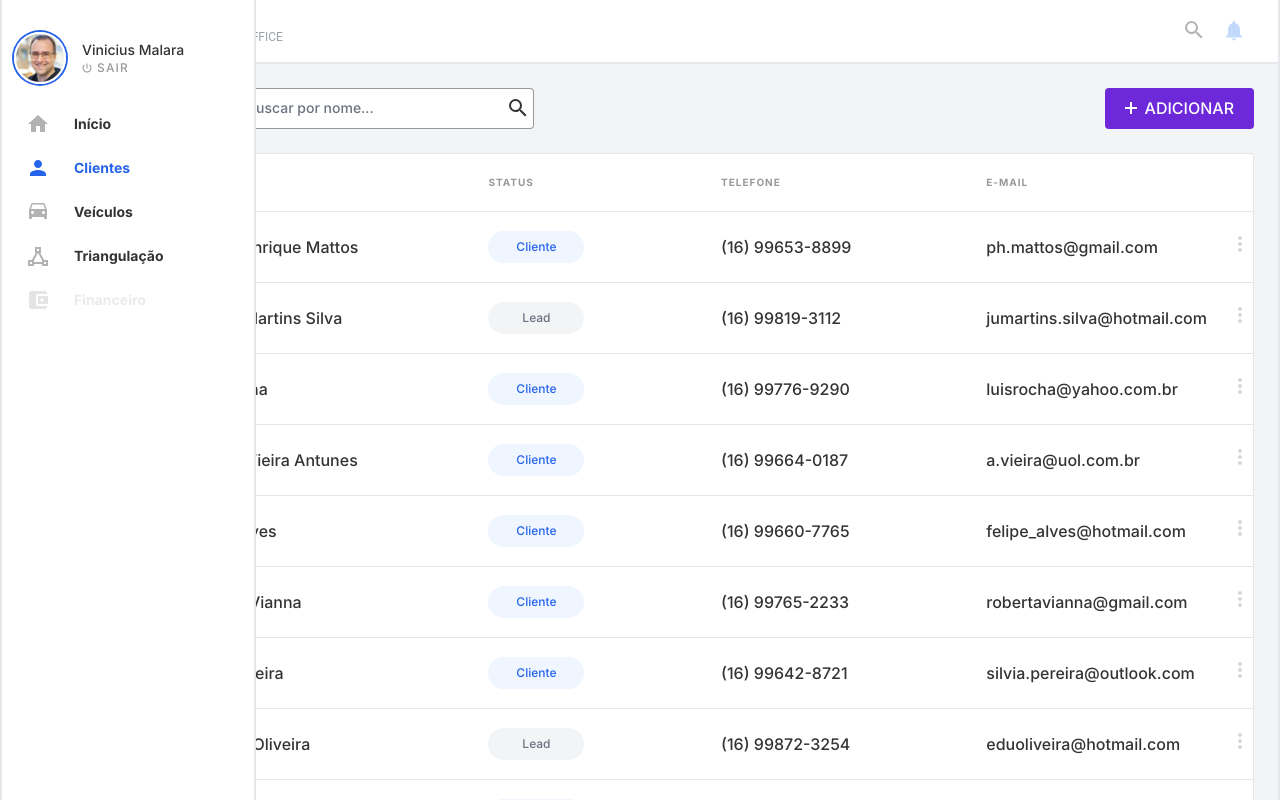
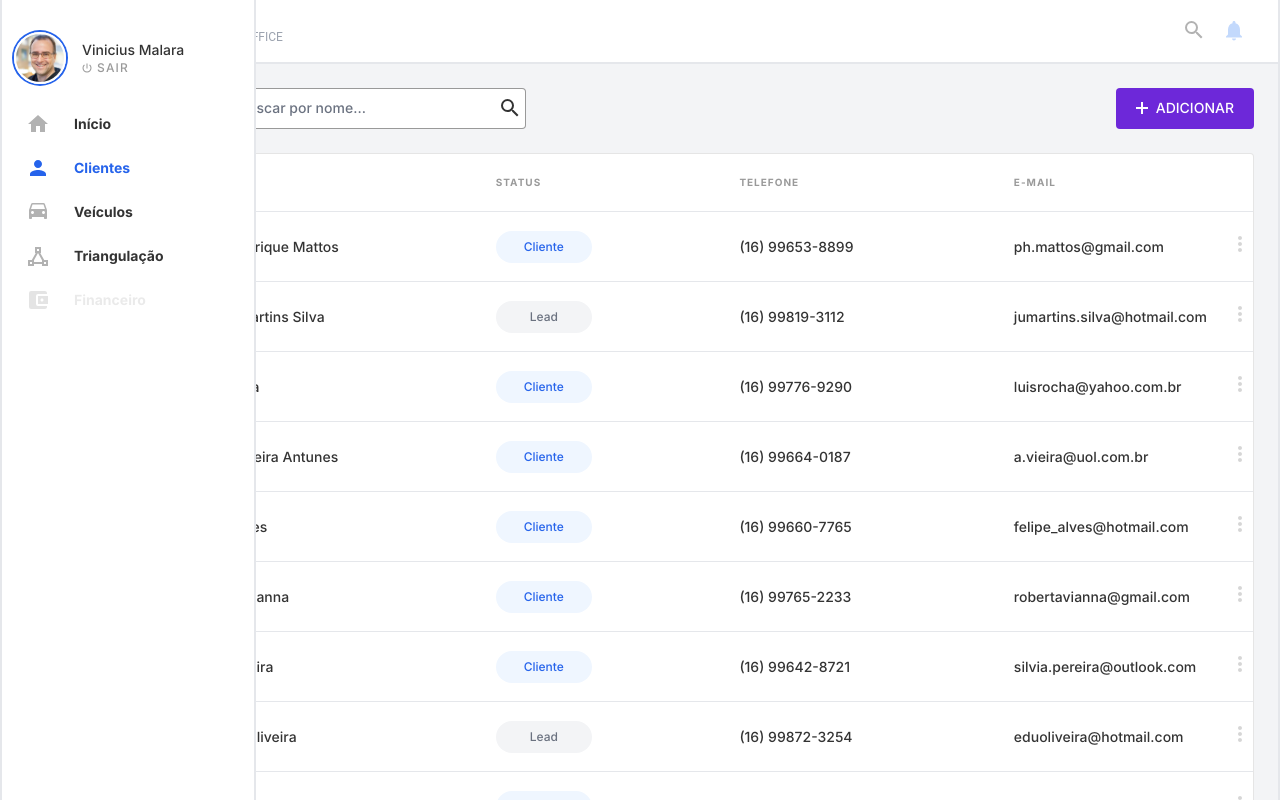
Before and after one commit to d1urno/dryve-frontend-test, a Vue app: page /clientes in a window 1280 px wide. Built offline with nearby package versions, Linux system fonts and the light colour scheme.

Commit message:
style(clients): adjust opacity and sizes

```diff
--- a/src/views/Clients.vue
+++ b/src/views/Clients.vue
@@ -9,7 +9,7 @@
           class="flex items-center h-full px-3 space-x-2 bg-white border border-black rounded border-opacity-10"
         >
           <icon type="filter" class="w-5 h-5 text-blue-600" />
-          <span class="py-2 text-purple-500 sm:py-0">FILTRAR</span>
+          <span class="py-2 text-sm text-purple-500 sm:py-0">FILTRAR</span>
         </button>
         <!-- End:Filter -->
 
@@ -38,7 +38,7 @@
         class="flex inline-flex items-center px-5 text-white bg-purple-700 rounded"
       >
         <icon type="add" class="w-3 h-3 text-white" />
-        <span class="py-2 ml-2">ADICIONAR</span>
+        <span class="py-2 ml-2 text-sm">ADICIONAR</span>
       </router-link>
     </div>
     <!-- End: Actions -->
@@ -51,10 +51,10 @@
         <thead>
           <tr class="text-left">
             <th class="w-16"><input type="checkbox" /></th>
-            <th class="opacity-50 w-80">Nome</th>
-            <th class="w-64 opacity-50">Status</th>
-            <th class="opacity-50 w-72">Telefone</th>
-            <th class="opacity-50">E-mail</th>
+            <th class="w-80">Nome</th>
+            <th class="w-64">Status</th>
+            <th class="w-72">Telefone</th>
+            <th>E-mail</th>
             <th></th>
           </tr>
         </thead>
@@ -99,7 +99,7 @@
             id="items"
             :value="items"
             name="items"
-            class="w-12 p-0 ml-2 border-none focus:ring-0"
+            class="w-12 p-0 ml-2 border-none text-sm focus:ring-0"
             @change="handleSizeChange"
           >
             <option value="5">5</option>
@@ -222,10 +222,10 @@ input[type='search']::-webkit-search-results-decoration {
 }
 
 th {
-  @apply py-5 pl-5 text-xs tracking-widest text-black uppercase border-b text-opacity-80 whitespace-nowrap;
+  @apply py-5 pl-5 tracking-widest text-black uppercase border-b text-opacity-40 text-tiny whitespace-nowrap;
 }
 td {
-  @apply py-5 pl-5 text-black border-b text-opacity-80 whitespace-nowrap;
+  @apply py-5 pl-5 text-sm text-black border-b text-opacity-80 whitespace-nowrap;
 }
 
 .slide-fade-left-enter-from {
```
